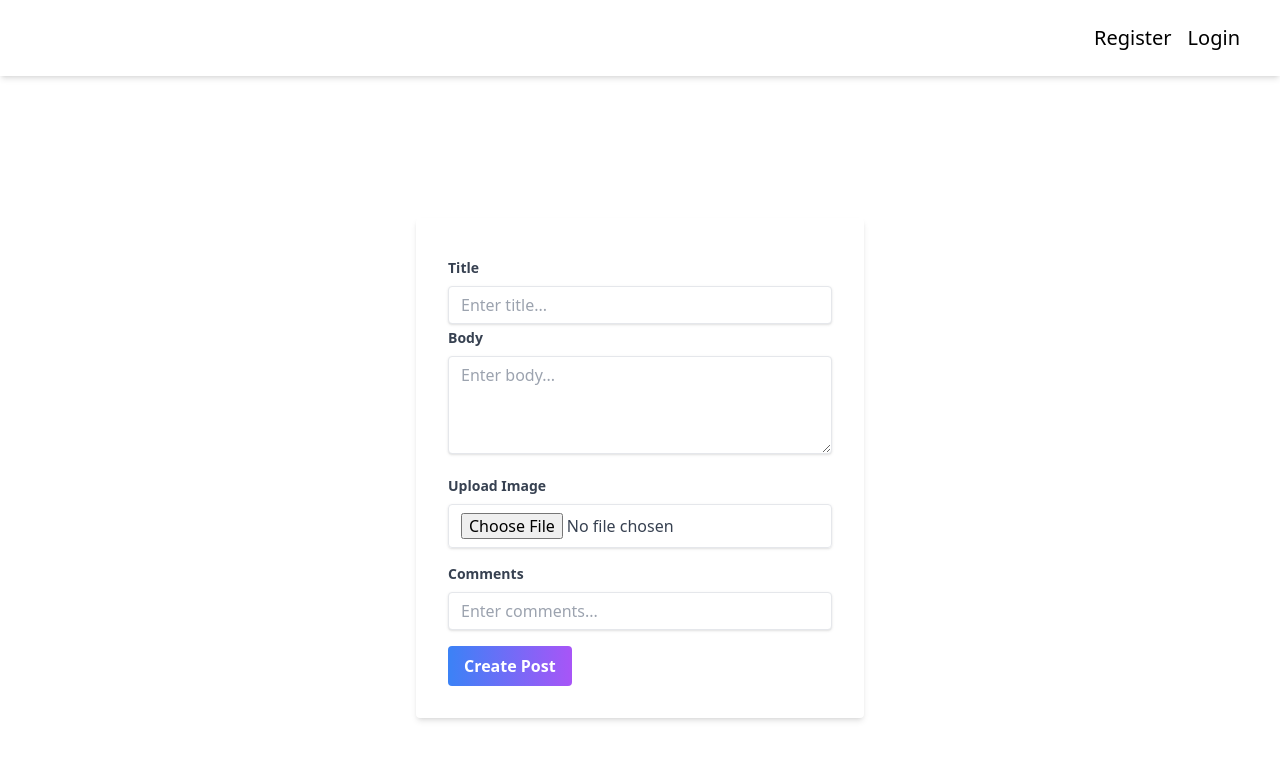
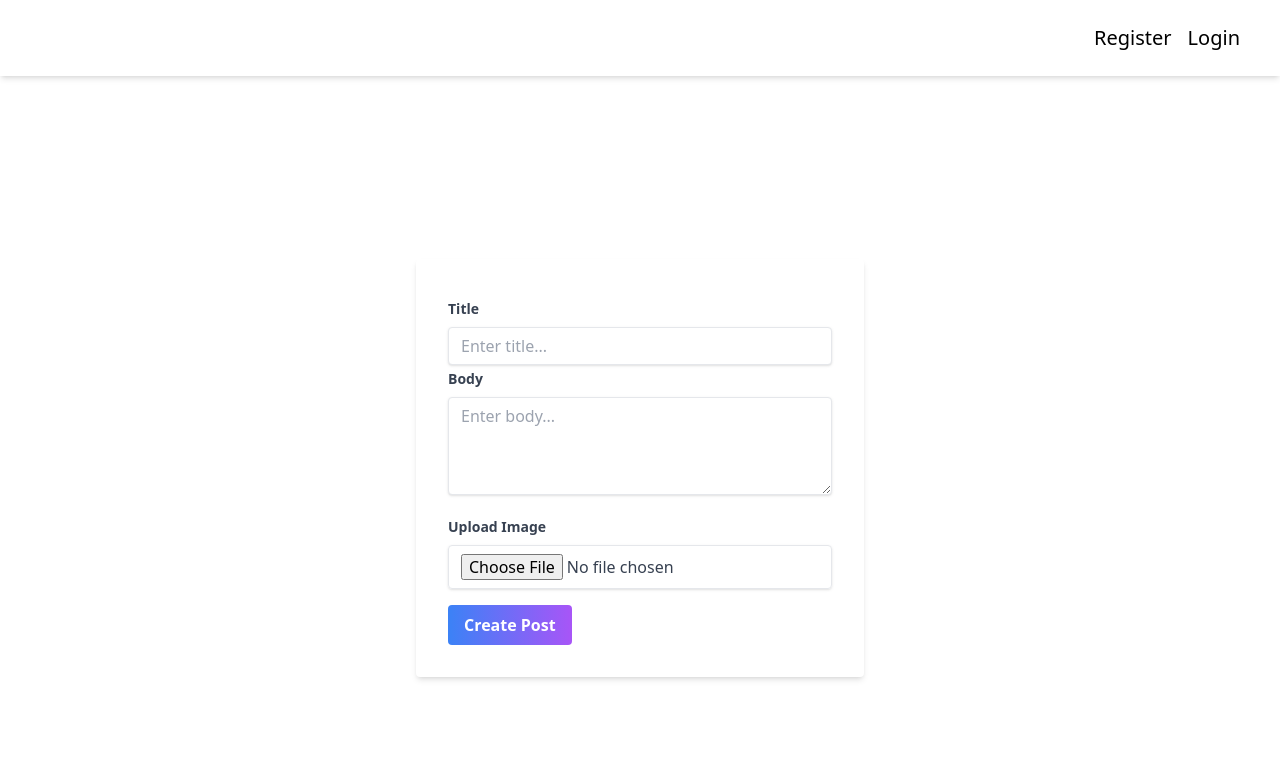
Before and after one commit to Pierre-Richard/MERN_STACK_INSTA_Frontend, a React (Vite) app in the folder insta_clone/: page /createPost in a window 1280 px wide. Shown: the top 760 px of the page. Built offline with nearby package versions, Linux system fonts and the light colour scheme.

Commit message:
modified file

```diff
--- a/insta_clone/components/Card.tsx
+++ b/insta_clone/components/Card.tsx
@@ -1,19 +1,71 @@
-import React from "react";
+import axios from "axios";
+import React, { useState } from "react";
 
 interface UserData {
+  _id: string;
   username: string;
-  // Ajoutez d'autres propriétés si nécessaire
+}
+
+interface Comment {
+  _id: string;
+  text: string;
+  postedBy: UserData;
 }
 
 interface CardProps {
   _id: string;
+  postId: string;
   photoUrl: string;
   title: string;
   body: string;
   likes: [];
   postedBy: UserData;
+  showInput?: boolean;
+  comments: Comment[];
 }
-const Card = ({ _id, photoUrl, title, body, likes, postedBy }: CardProps) => {
+const Card = ({
+  photoUrl,
+  title,
+  body,
+  likes,
+  postedBy,
+  showInput,
+  postId,
+  comments,
+}: CardProps) => {
+  const [commentText, setCommentText] = useState<string>("");
+
+  const handleCommentChange = (event: React.ChangeEvent<HTMLInputElement>) => {
+    setCommentText(event.target.value);
+  };
+
+  //const userId = window.localStorage.getItem("userId");
+  const accessToken = window.localStorage.getItem("access_token");
+  console.log("postedBy", postedBy.username);
+
+  const handle = async (event: React.FormEvent<HTMLFormElement>) => {
+    event.preventDefault();
+    try {
+      const response = await axios.put(
+        "http://localhost:4000/api/post/comments",
+        {
+          postId: postId,
+          text: commentText,
+          postedBy: postedBy.username,
+        },
+        {
+          headers: {
+            Authorization: `Bearer ${accessToken}`,
+            "Content-Type": "application/json",
+          },
+        }
+      );
+      console.log("Comment added", response.data);
+    } catch (error) {
+      console.error("Error adding comment:", error);
+    }
+  };
+
   return (
     <div className="max-w-xs rounded overflow-hidden shadow-lg">
       <div className="px-6 py-4">
@@ -28,21 +80,40 @@ const Card = ({ _id, photoUrl, title, body, likes, postedBy }: CardProps) => {
         alt="Instagram post"
       />
       <div className="px-6 py-4">
-        <div className="font-bold text-xl mb-2">{title}</div>
-        <p className="text-gray-700 text-base">{body}</p>
+        <div className="font-bold text-xl mb-2">Titile: {title}</div>
+        <p className="text-gray-700 text-base">Boby: {body}</p>
       </div>
       <div className="px-6 py-4">
         <button className="bg-red-500 text-white px-4 py-2 rounded-md">
           Like {likes.length}
         </button>
+        <div className="px-6 py-4">
+          {comments &&
+            comments.map((comment) => (
+              <div key={comment._id} className="mb-2">
+                <span className="font-bold">{comment.postedBy.username}: </span>
+                <span>{comment.text}</span>
               </div>
-      <form className="px-6 py-4">
+            ))}
+        </div>
+      </div>
+      {!showInput && (
+        <form className="px-6 py-4" onSubmit={handle}>
           <input
             type="text"
             placeholder="Add a comment..."
+            value={commentText}
+            onChange={handleCommentChange}
             className="w-full border rounded-md py-2 px-3 text-gray-700 leading-tight focus:outline-none focus:shadow-outline"
           />
+          <button
+            type="submit"
+            className="bg-red-500 text-white px-4 py-2 rounded-md"
+          >
+            ok
+          </button>
         </form>
+      )}
     </div>
   );
 };
--- a/insta_clone/components/Dashboard.tsx
+++ b/insta_clone/components/Dashboard.tsx
@@ -4,6 +4,7 @@ import Card from "../components/Card";
 
 interface UserData {
   username: string;
+  _id: string;
   // Ajoutez d'autres propriétés si nécessaire
 }
 
@@ -20,6 +21,7 @@ const Dashboard = () => {
   useEffect(() => {
     const getData = async () => {
       const token = window.localStorage.getItem("access_token");
+      const userId = window.localStorage.getItem("userId");
       const response = await axios.get(
         "http://localhost:4000/api/post/getPosts",
         {
@@ -38,12 +40,14 @@ const Dashboard = () => {
     <div>
       {data.map((item) => (
         <Card
-          _id={item._id}
+          key={item._id}
+          postId={item._id}
           photoUrl={item.photoUrl}
           title={item.title}
           body={item.body}
           likes={item.likes}
-          postedBy={item.postedBy}
+          comments={[]}
+          postedBy={{ _id: item._id, username: item.postedBy._id }}
         />
       ))}
     </div>
--- a/insta_clone/pages/CreatePost.tsx
+++ b/insta_clone/pages/CreatePost.tsx
@@ -16,7 +16,6 @@ type CreatePostSubmit = {
   title: string;
   body: string;
   photo: File | null;
-  comments: string[];
 };
 
 const CreatePost = () => {
@@ -29,16 +28,6 @@ const CreatePost = () => {
     photo: Yup.mixed().test("required", "Photo is required", (value) => {
       return value !== null && value !== undefined;
     }),
-    comments: Yup.string()
-      .required("Comments is required")
-      .test(
-        "wordCount",
-        "Comments must have at least three words",
-        (value: string | undefined) => {
-          if (!value) return true; // Si le champ est vide, la validation réussit
-          return value.trim().split(/\s+/).length >= 3; // Vérifie s'il y a au moins trois mots
-        }
-      ),
   });
   // Utilisation du hook useForm pour gérer le formulaire et obtenir les fonctions de manipulation
   const {
@@ -148,24 +137,6 @@ const CreatePost = () => {
                 {errors.photo?.message}
               </div>
             </div>
-            <div className="mb-4">
-              <label
-                className="block text-gray-700 text-sm font-bold mb-2"
-                htmlFor="comments"
-              >
-                Comments
-              </label>
-              <input
-                className="shadow appearance-none border rounded w-full py-2 px-3 text-gray-700 leading-tight focus:outline-none focus:shadow-outline"
-                id="comments"
-                type="text"
-                placeholder="Enter comments..."
-                {...register("comments")}
-              />
-              <div className="text-red-600 px-1 mt-1">
-                {errors.comments?.message}
-              </div>
-            </div>
             <div className="flex items-center justify-between">
               <button
                 className="bg-gradient-to-r from-blue-500 to-purple-500 hover:bg-gradient-to-r hover:from-blue-700 hover:to-purple-700 text-white font-bold py-2 px-4 rounded focus:outline-none focus:shadow-outline"
--- a/insta_clone/pages/Profil.tsx
+++ b/insta_clone/pages/Profil.tsx
@@ -124,6 +124,7 @@ const Profil: React.FC = () => {
           body={item.body}
           likes={item.likes}
           postedBy={item.postedBy}
+          showInput={true}
         />
       ))}
       {loading && <p>Chargement...besoin de vous connecter</p>}
```
Lines whose indentation alone changed are shown as unchanged.
